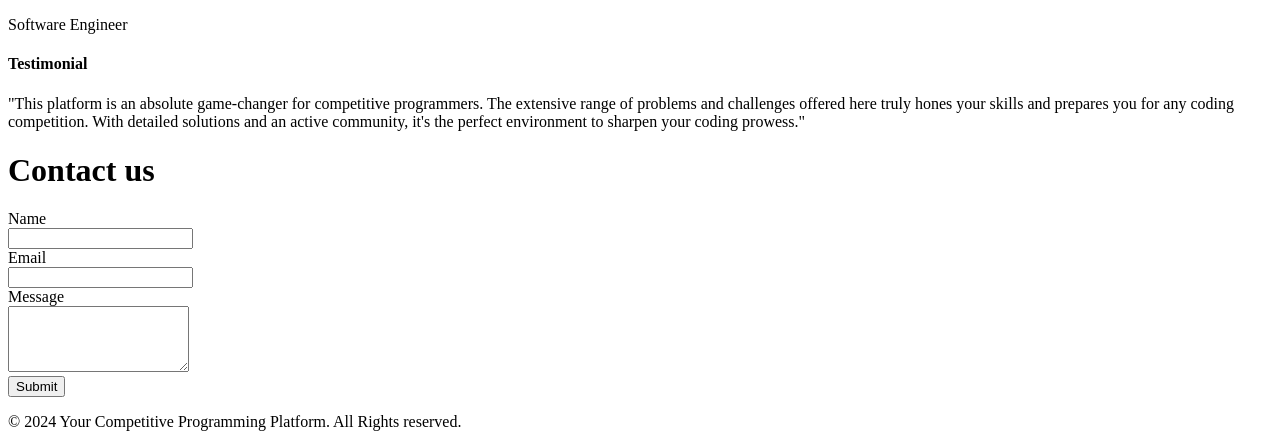
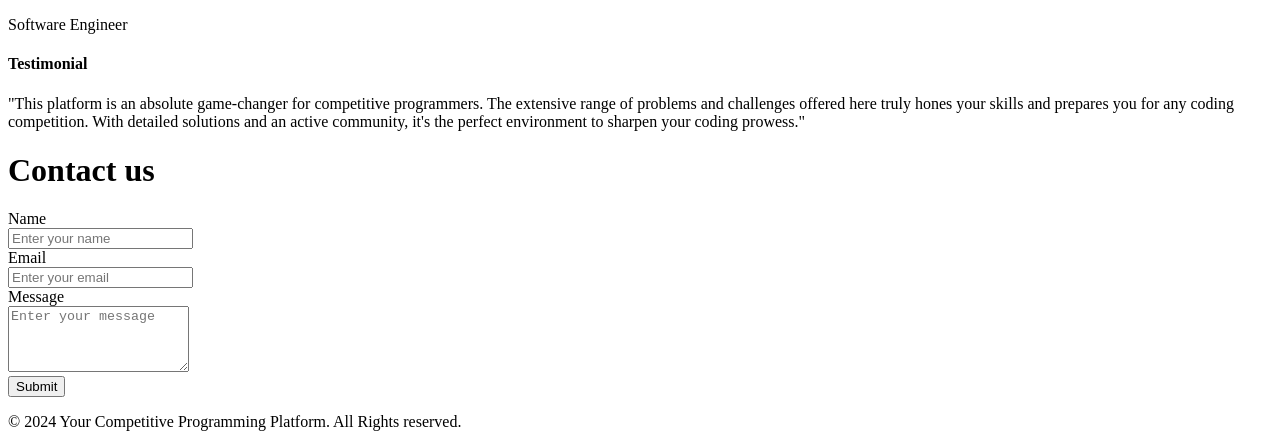
Before and after one commit to Glennoman/HTML-Web-Pages, a plain HTML site: page index.html in a window 1280 px wide. Shown: the part 2233-2680 px from the top of the page. Drawn offline with Linux system fonts and the light colour scheme.

Commit message:
progress v5

```diff
--- a/index.html
+++ b/index.html
@@ -13,7 +13,7 @@
     <body>
       <img src="./assets/logo.svg" alt="CLA Logo"/>
       <p>CodeCLA</p>
-      <p>For Coders <a href="C:\Users\Geo\development\HTML-Web-Pages\forms.html" target="_blank">For Developers</a></p>
+      <p><a href="#Testimonials">For Coders</a><a href="C:\Users\Geo\development\HTML-Web-Pages\forms.html" target="_blank">For Developers</a></p>
       <input type="submit" value="Join Now"/>
     <h1>The Place for Competitive Programmers</h1>
         <p>CodeCLA is where programmers participate in programming contests, solve algorithm and data structure challengers
@@ -64,6 +64,7 @@
     <h1>Brought to you by CLA</h1>
         <p>Join the Ultimate Hub for Competitive Programmers and reach growth and excellence in competitive programming<br/><br/>Coding challenges is made simple by our platform.
         Access a dashboard of tools for high-quality challenge design.</p>
+<div id="Testimonials">
     <h1>Testimonials</h1>
         <p>This guy is an amazing frontend developer that delivered the task exacly how we need it, do yourself a favor and hire him, you will not be disappointed
             by the work delivered. He will go the extra mile to make sure that you are happy with your project. I will surely work with him again!</p>
@@ -73,14 +74,15 @@
         <h4>Testimonial</h4>
             <p>"This platform is an absolute game-changer for competitive programmers. The extensive range of problems and challenges offered here truly hones your skills and
             prepares you for any coding competition. With detailed solutions and an active community, it's the perfect environment to sharpen your coding prowess."</p>
+</div>
     <h1>Contact us</h1>
         <form action="/forms.html" method="POST"></form>
             <label for="Name">Name</label><br/>
-            <input type=”text” name=”Name”><br/>
+            <input type=”text” name=”Name” placeholder="Enter your name"><br/>
             <label for="Email">Email</label><br/>
-            <input type=”text” name=”Email”><br/>
+            <input type=”text” name=”Email” placeholder="Enter your email"><br/>
             <label for="Message">Message</label><br/>
-            <textarea name="Message" rows="4"></textarea><br>
+            <textarea name="Message" rows="4" placeholder="Enter your message"></textarea><br>
             <input type="submit" value="Submit"/>
     <p>© 2024 Your Competitive Programming Platform. All Rights reserved.</p>
     </body>
```
